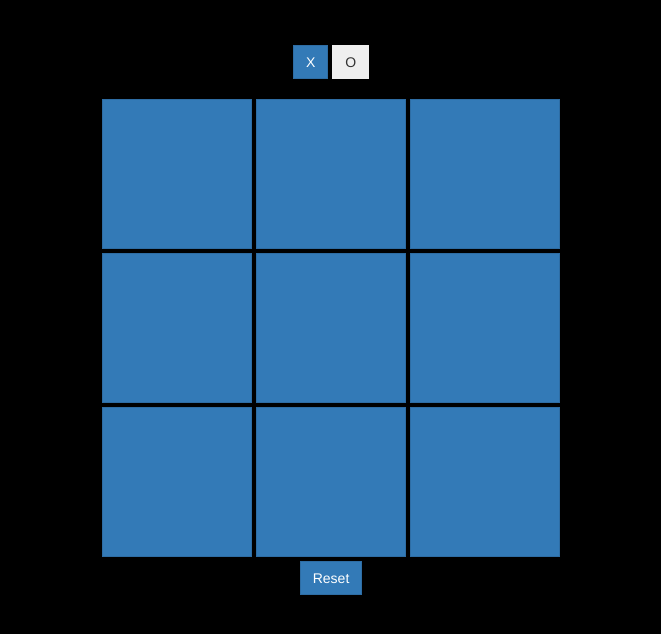
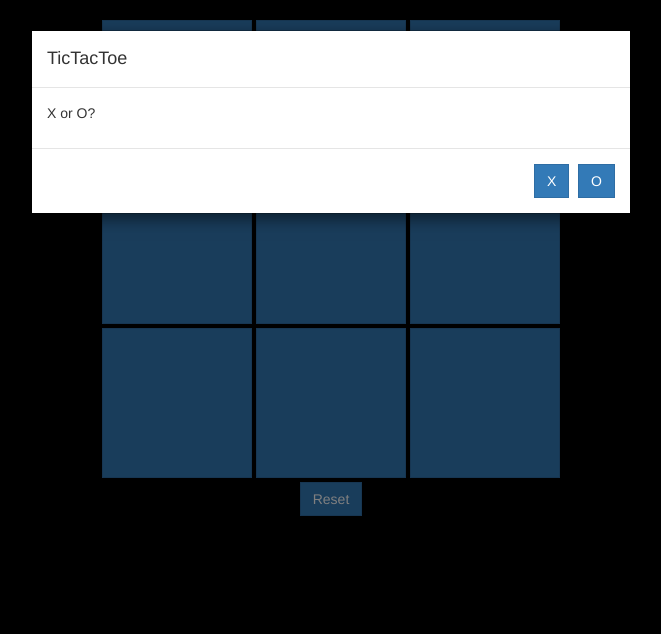
Before and after one commit to ashvini-maurya/TicTacToe, a plain HTML site: page index.html in a window 1280 px wide. Shown: the whole page, without its empty margins (309-970 px from the left). Drawn offline with nearby package versions, Linux system fonts and the light colour scheme.

Commit message:
modals added

```diff
--- a/index.html
+++ b/index.html
@@ -5,16 +5,12 @@
 	<link rel="stylesheet" href="https://maxcdn.bootstrapcdn.com/bootstrap/3.3.7/css/bootstrap.min.css">
 	<link href="https://fonts.googleapis.com/css?family=Lobster" rel="stylesheet" type="text/css">
 	<script src="https://ajax.googleapis.com/ajax/libs/jquery/3.1.1/jquery.min.js"></script>
+	<script src="https://maxcdn.bootstrapcdn.com/bootstrap/3.3.7/js/bootstrap.min.js"></script>
 	<script type="text/javascript" src="script.js"></script>
 
 </head>
 <body>
 	<link rel="stylesheet" type="text/css" href="style.css">
-
-	<div class="text-center choice">
-		<button id="x" class="btn btn-primary">X</button>
-		<button id="o" class="btn btn-secondary">O</button>
-	</div>
 
 	<br/>
 	<div class="container text-center">
@@ -35,5 +31,29 @@
 
 		<button id="reset" class="btn btn-primary">Reset</button>
 	</div>
+
+
+	<div class="container">
+  	<!-- Modal -->
+	  	<div class="modal fade" id="myModal" role="dialog">
+		    <div class="modal-dialog">
+
+		    	<!-- Modal content-->
+		      	<div class="modal-content">
+		        	<div class="modal-header">
+		          		<h4 class="modal-title">TicTacToe</h4>
+		        	</div>
+		        	<div class="modal-body">
+		        		<p id="modalBody">X or O?</p>
+		        	</div>
+		        	<div class="modal-footer">
+		        		<button type="button" id="x" class="btn btn-primary" data-dismiss="modal">X</button>
+    					<button type="button" id="o" class="btn btn-primary" data-dismiss="modal">O</button>
+		        	</div>
+		    	</div>
+		    </div>
+	  	</div>
+	</div>
+
 </body>
 </html>
--- a/script.js
+++ b/script.js
@@ -23,6 +23,7 @@ $(document).ready(function() {
 		//reset();
 	});
 
+	$('#myModal').modal('show');
 
 	function computerTurn(){
 		console.log("computerTurn function is called...");
```
